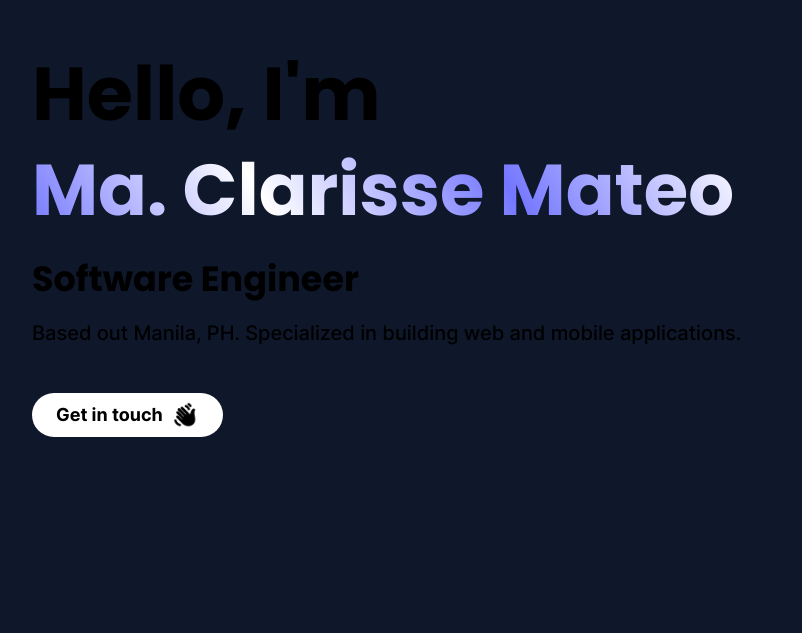
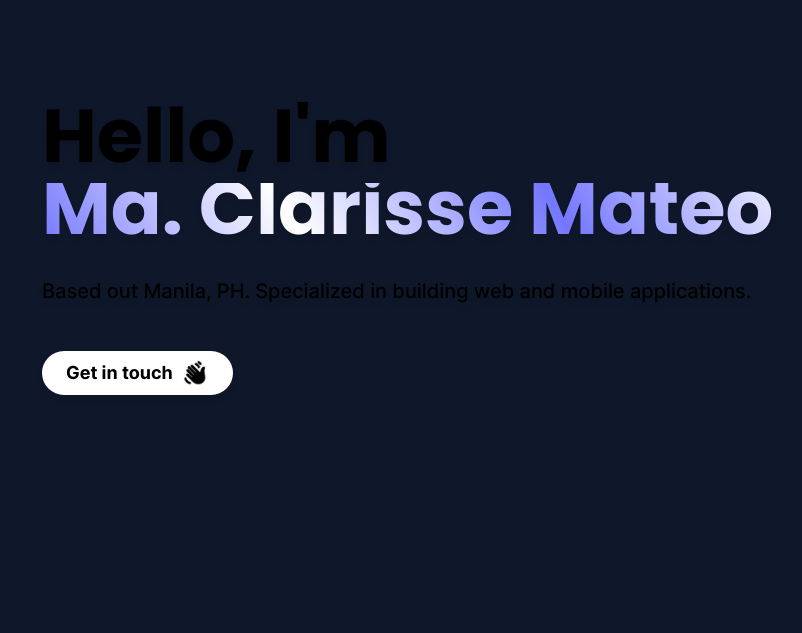
Before and after one commit to mariyamateo/personal-portfolio, a Next.js app: page / in a window 1280 px wide. Shown: the part 167-800 px from the top of the page, without its empty margins (80-882 px from the left). Built offline with nearby package versions, Linux system fonts and the light colour scheme.

Commit message:
added animation

```diff
--- a/components/Contact/Contact.js
+++ b/components/Contact/Contact.js
@@ -41,8 +41,6 @@ const Contact = ({ onClick }) => {
               <h3>Connect via LinkedIn</h3>
             </button>
           </div>
-        </div>
-      </div>
           <div className={styles.footer}>
             <p>
               Copyright © 2023 Ma. Clarisse Mateo •{" "}
@@ -51,6 +49,8 @@ const Contact = ({ onClick }) => {
               </span>
             </p>
           </div>
+        </div>
+      </div>
     </>
   );
 };
--- a/components/Contact/Contact.module.scss
+++ b/components/Contact/Contact.module.scss
@@ -1,5 +1,5 @@
 .layout {
-    @apply bg-[url("/images/contact.jpg")] bg-fixed bg-no-repeat bg-bottom bg-cover;
+    @apply bg-[url("/images/contact.jpg")] bg-fixed bg-no-repeat bg-bottom bg-cover relative;
 
     .contactLayout {
         @apply bg-[#1E293B] opacity-90 py-32 flex flex-col items-center justify-center text-center h-screen;
@@ -16,12 +16,12 @@
     }
 }
 .footer {
-    @apply px-5 py-3;
+    @apply px-5 py-3 absolute bottom-0 left-0;
 
     .disclaimerButton {
         @apply cursor-pointer;
         &:hover {
-            @apply underline;
+            @apply text-slate-300;
         }
     }
 }
--- a/components/Hero/Hero.js
+++ b/components/Hero/Hero.js
@@ -9,9 +9,13 @@ const Hero = () => {
         <div className={styles.hero}>
           <h1 className="pt-4">
             Hello, I'm <br />
-            <span className={styles.name}>Ma. Clarisse Mateo</span>
+            <section className={styles.animatedname}>
+              <div className={styles.name}>Ma. Clarisse Mateo</div>
+              <div className={styles.work}>Frontend Developer</div>
+              <div className={styles.work2}>Ma. Clarisse Mateo</div>
+            </section>
           </h1>
-          <h2>Software Engineer</h2>
+          {/* <h2>Software Engineer</h2> */}
           <h5 className="pb-8">
             Based out Manila, PH. Specialized in building web and mobile
             applications.
--- a/components/Hero/Hero.module.scss
+++ b/components/Hero/Hero.module.scss
@@ -1,6 +1,8 @@
 .layout {
-  @apply overflow-hidden h-screen flex justify-center items-center;
+  @apply overflow-hidden h-screen flex justify-center items-center drop-shadow-md;
   z-index: 1;
+  border: 10px solid #0F172A;
+  box-shadow: 0 5px 5px 5px #0F172A;
 
   .heroLayout {
     @apply flex flex-row justify-between items-center mx-28 w-full;
@@ -8,11 +10,45 @@
       @apply flex flex-col space-y-4;
 
       .name {
-        font-size: 72px;
         background-image: linear-gradient(60deg, #7477FF, #fff, #7477FF,#fff);
         background-clip: text;
         color: transparent;
       }
+      .work {
+        background-image: linear-gradient(60deg, #fff, #7477FF,);
+        background-clip: text;
+        color: transparent;
+      }
+      .work2 {
+        background-image: linear-gradient(60deg, #fff, #7477FF, #fff, #7477FF,);
+        background-clip: text;
+        color: transparent;
+      }
+      .animatedname {
+        height: 80px;
+        overflow:hidden;
+      }
+      .animatedname > div > div {
+        margin-bottom: 2.81rem;
+        display:inline-block;
+      }
+
+      .animatedname div:first-child {
+        animation: text-animation 8s infinite;
+      }
+      @keyframes text-animation {
+        0% {margin-top: 0;}
+        10% {margin-top: 0;}
+        20% {margin-top: -7rem;}
+        30% {margin-top: -7rem;}
+        40% {margin-top: -12.8rem;}
+        60% {margin-top: -12.8rem;}
+        70% {margin-top: -7rem;}
+        80% {margin-top: -7rem;}
+        90% {margin-top: 0;}
+        100% {margin-top: 0;}
+      }
+
     }
   }
 }
--- a/components/Projects/Projects.module.scss
+++ b/components/Projects/Projects.module.scss
@@ -1,8 +1,10 @@
 .layout {
     @apply overflow-hidden bg-[#0F172A] w-screen;
+    border: 10px solid #0F172A;
+    box-shadow: 0 5px 5px 15px #0F172A;
     z-index: 1;
    .projlayout {
-        @apply mx-32  py-32;
+        @apply mx-32 pt-32 pb-52;
 
        .title {
            @apply border border-x-0 border-t-0 border-b-8 border-[#7477FF] w-full mb-8;
```
Lines whose indentation alone changed are shown as unchanged.
